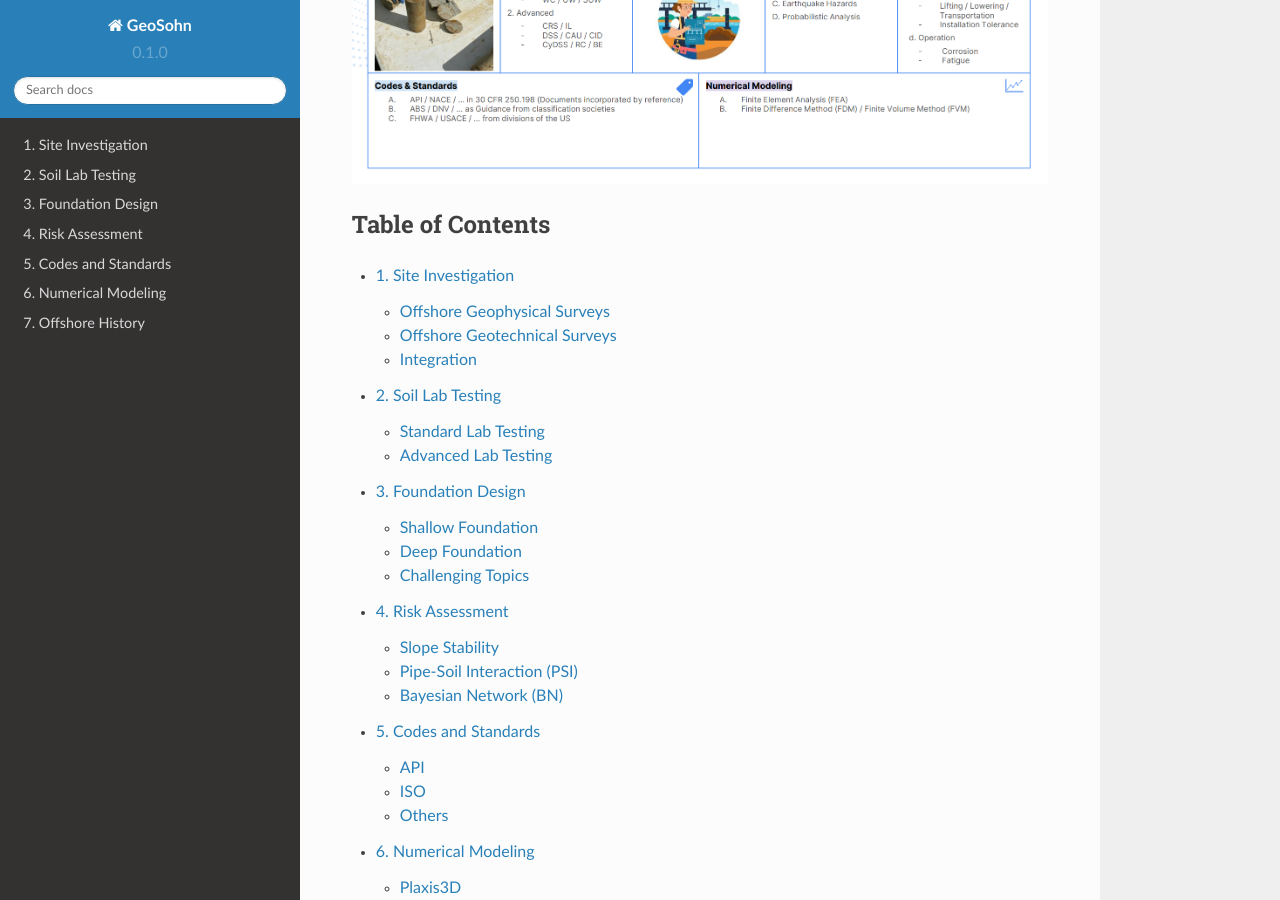
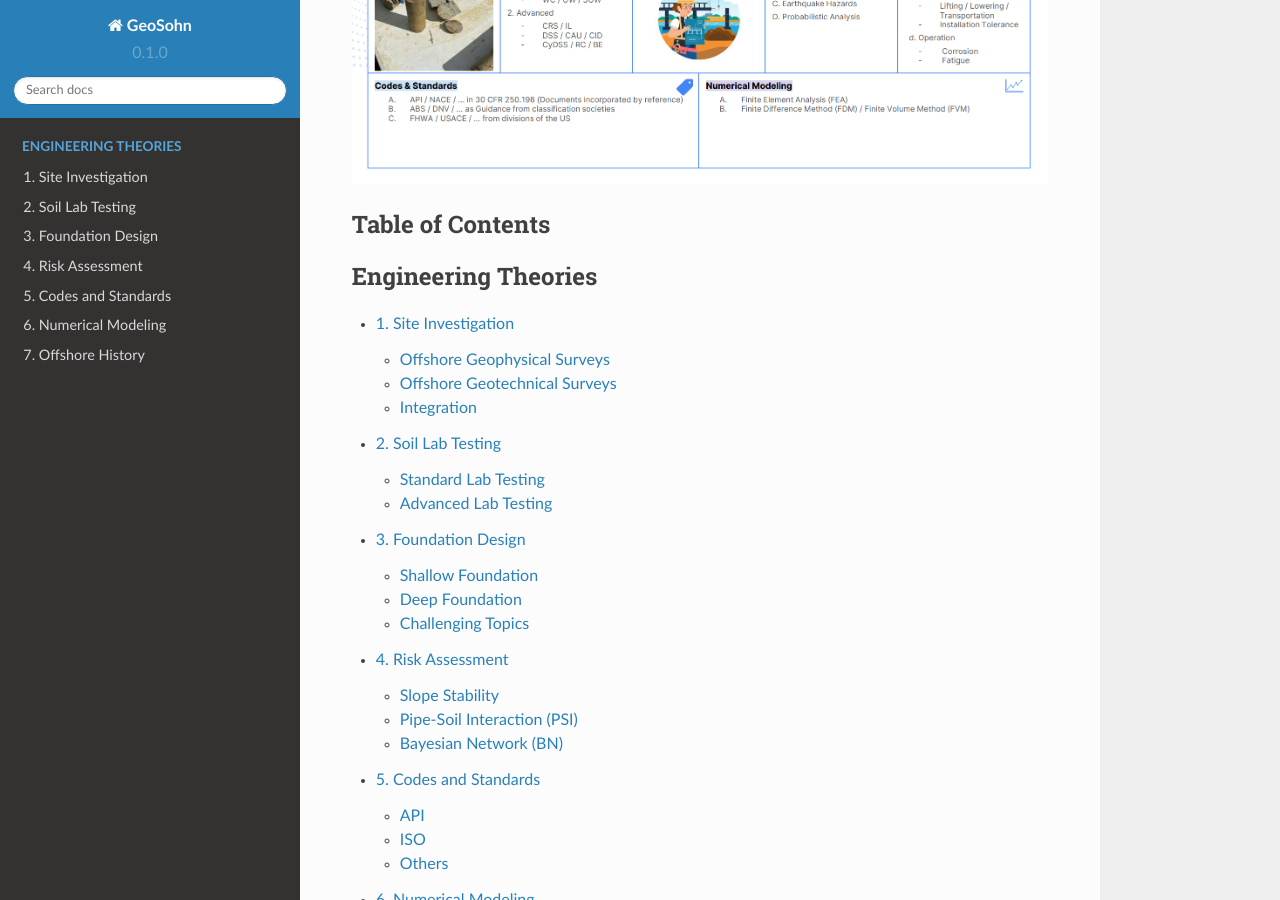
Before and after one commit to jrson11/GeoSohn, a Sphinx documentation site: the page built from docs/source/index.rst, in a window 1280 px wide and 900 px high, scrolled down 412 px. Built offline with Sphinx 7.4.7 and the Read the Docs theme 2.0.0, drawn with Linux system fonts in a browser that asks for light colours.

Commit message:
Update index.rst

```diff
--- a/docs/source/index.rst
+++ b/docs/source/index.rst
@@ -11,6 +11,7 @@ Table of Contents
 
 .. toctree::
    :maxdepth: 2
+   :caption: Engineering Theories
 
    1. Site Investigation <1-Site_Investigation.rst>
    2. Soil Lab Testing <2-Soil_Lab_Testing.rst>
```
